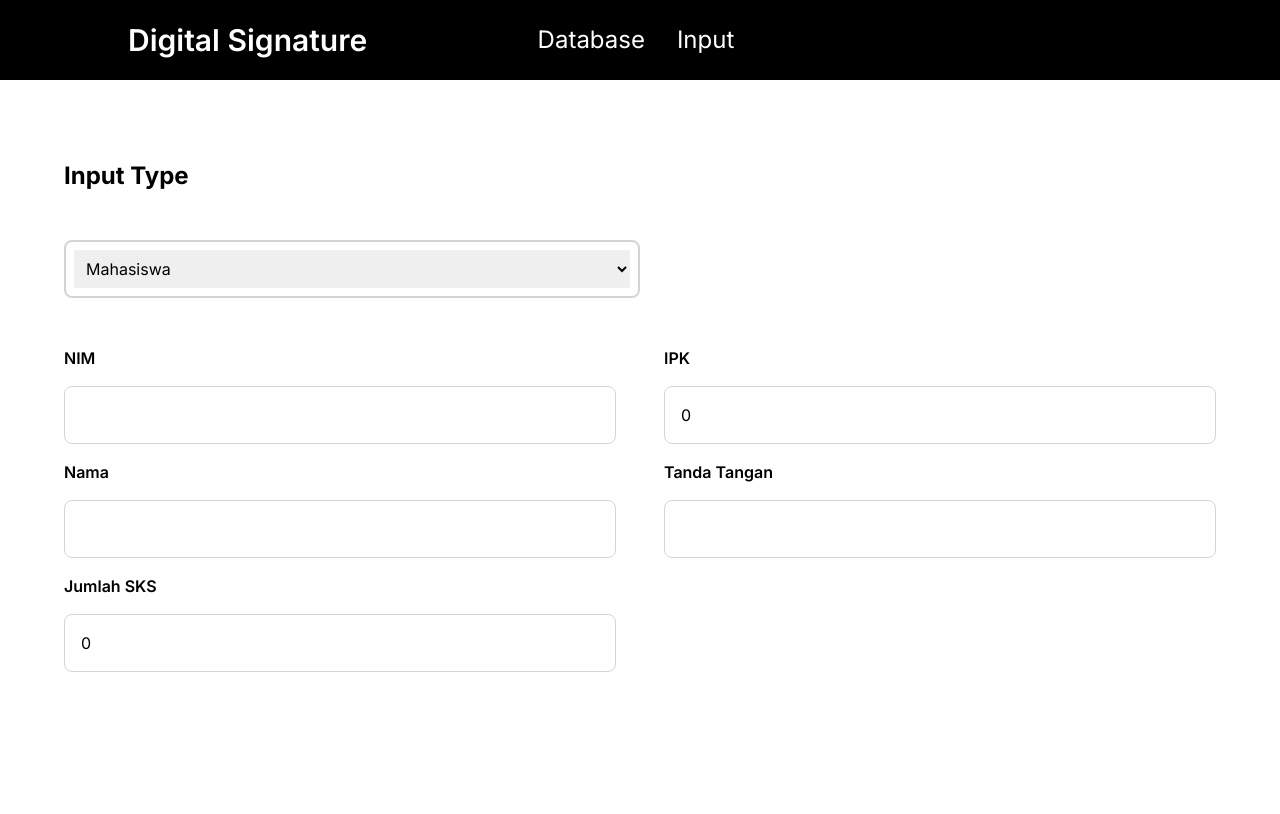
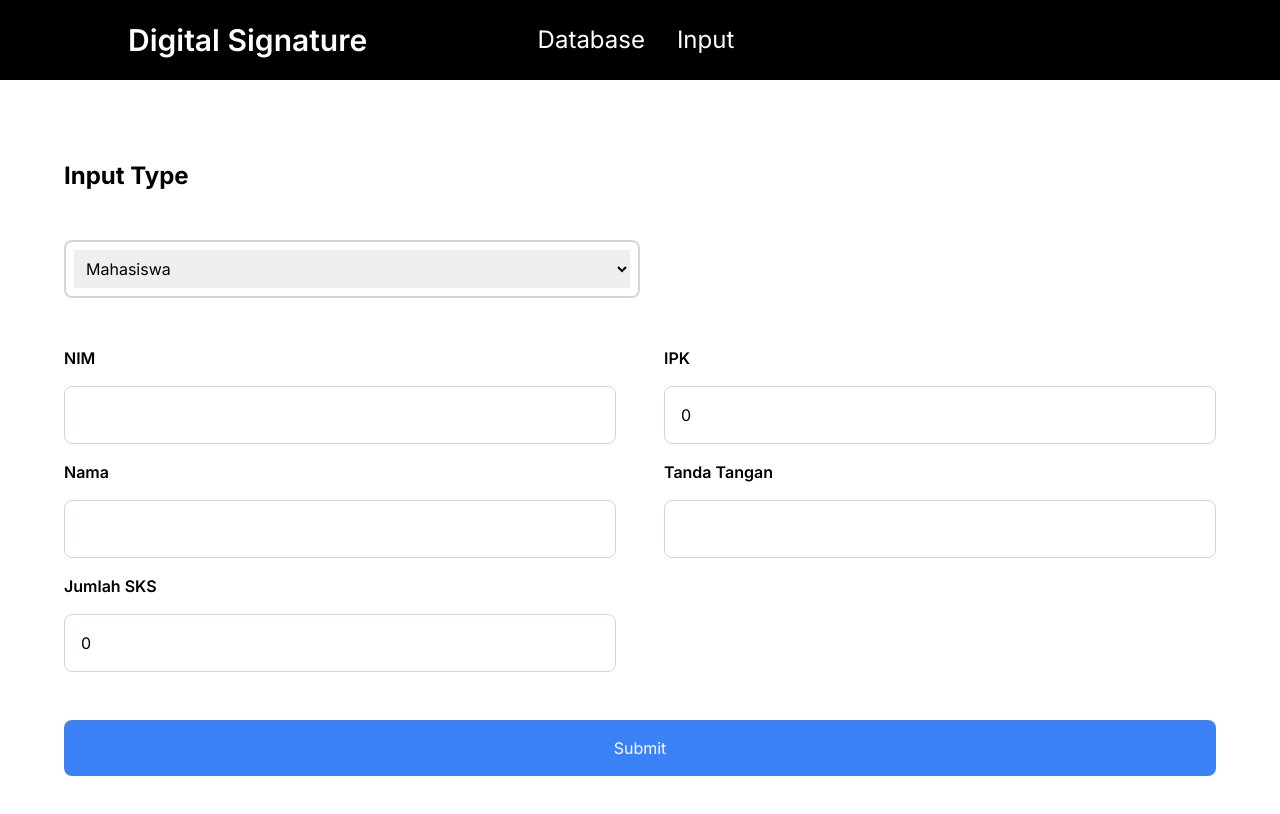
Before and after one commit to gibranfsh/tugas-4-kriptografi-koding-digital-signature-website-with-encrypted-database, a Next.js app: page /input in a window 1280 px wide. Shown: the top 814 px of the page. Built offline with nearby package versions, Linux system fonts and the light colour scheme.

Commit message:
feat: add submit buttons

```diff
--- a/src/app/input/component/MahasiswaForm.tsx
+++ b/src/app/input/component/MahasiswaForm.tsx
@@ -9,7 +9,18 @@ export default function MahasiswaForm() {
   const [ipk, setIpk] = useState(0);
   const [tandatangan, setTandatangan] = useState("");
 
+  const handleSubmit = () => {
+    console.log({
+      nim,
+      nama,
+      jumlahsks,
+      ipk,
+      tandatangan,
+    });
+  };
+
   return (
+    <>
       <div className="flex flex-row w-full gap-12">
         <div className="w-1/2 flex flex-col gap-4">
           <div className="flex flex-col gap-4">
@@ -65,5 +76,12 @@ export default function MahasiswaForm() {
           </div>
         </div>
       </div>
+      <button
+        className="bg-blue-500 text-white p-4 rounded-lg hover:brightness-110 transition-all"
+        onClick={handleSubmit}
+      >
+        Submit
+      </button>
+    </>
   );
 }
--- a/src/app/input/component/MatkulForm.tsx
+++ b/src/app/input/component/MatkulForm.tsx
@@ -7,7 +7,16 @@ export default function MatkulForm() {
   const [nama, setNama] = useState("");
   const [sks, setSks] = useState(0);
 
+  const handleSubmit = () => {
+    console.log({
+      kodematkul,
+      nama,
+      sks,
+    });
+  };
+
   return (
+    <>
       <div className="flex flex-row w-full gap-12">
         <div className="w-1/2 flex flex-col gap-4">
           <div className="flex flex-col gap-4">
@@ -41,5 +50,12 @@ export default function MatkulForm() {
           </div>
         </div>
       </div>
+      <button
+        className="bg-blue-500 text-white p-4 rounded-lg hover:brightness-110 transition-all"
+        onClick={handleSubmit}
+      >
+        Submit
+      </button>
+    </>
   );
 }
--- a/src/app/input/component/NilaiForm.tsx
+++ b/src/app/input/component/NilaiForm.tsx
@@ -7,7 +7,16 @@ export default function NilaiForm() {
   const [nim, setNim] = useState("");
   const [nilai, setNilai] = useState("");
 
+  const handleSubmit = () => {
+    console.log({
+      kodematkul,
+      nim,
+      nilai,
+    });
+  };
+
   return (
+    <>
       <div className="flex flex-row w-full gap-12">
         <div className="w-1/2 flex flex-col gap-4">
           <div className="flex flex-col gap-4">
@@ -51,5 +60,12 @@ export default function NilaiForm() {
           </div>
         </div>
       </div>
+      <button
+        className="bg-blue-500 text-white p-4 rounded-lg hover:brightness-110 transition-all"
+        onClick={handleSubmit}
+      >
+        Submit
+      </button>
+    </>
   );
 }
```
Lines whose indentation alone changed are shown as unchanged.
